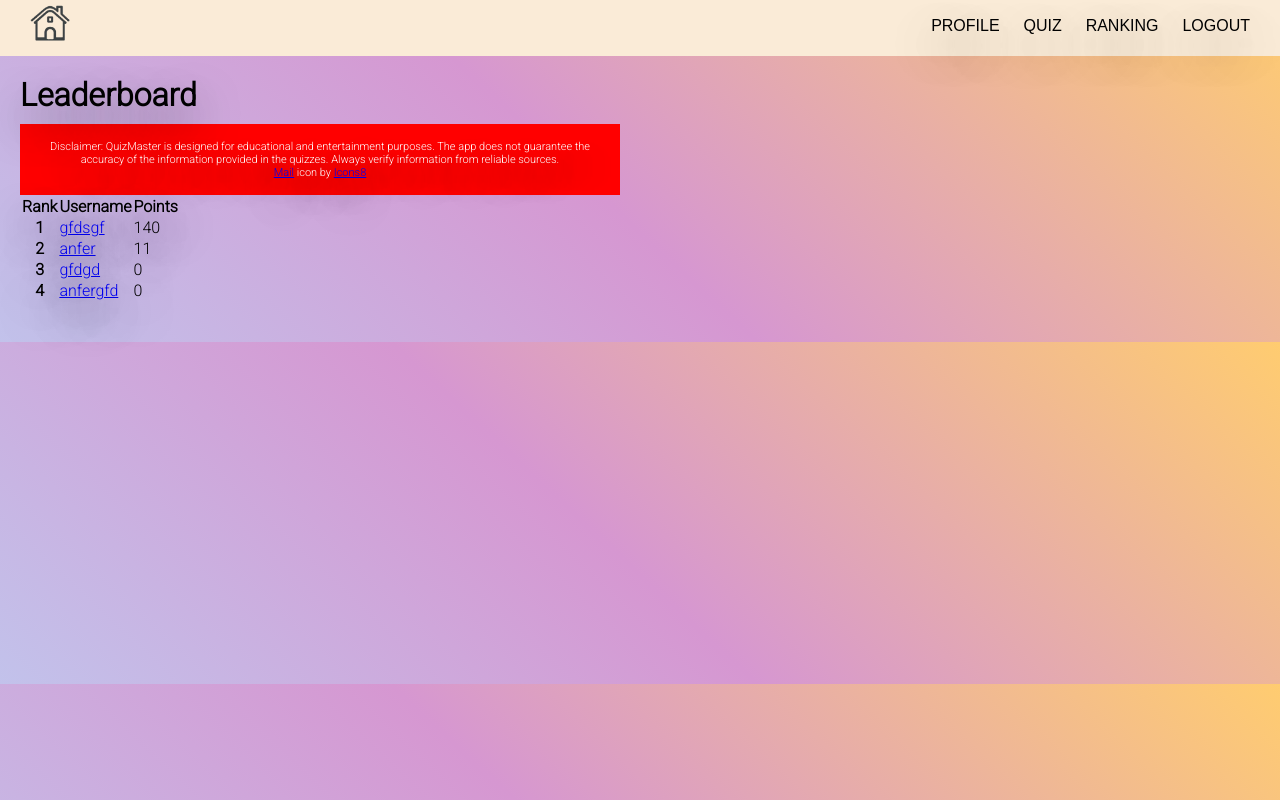
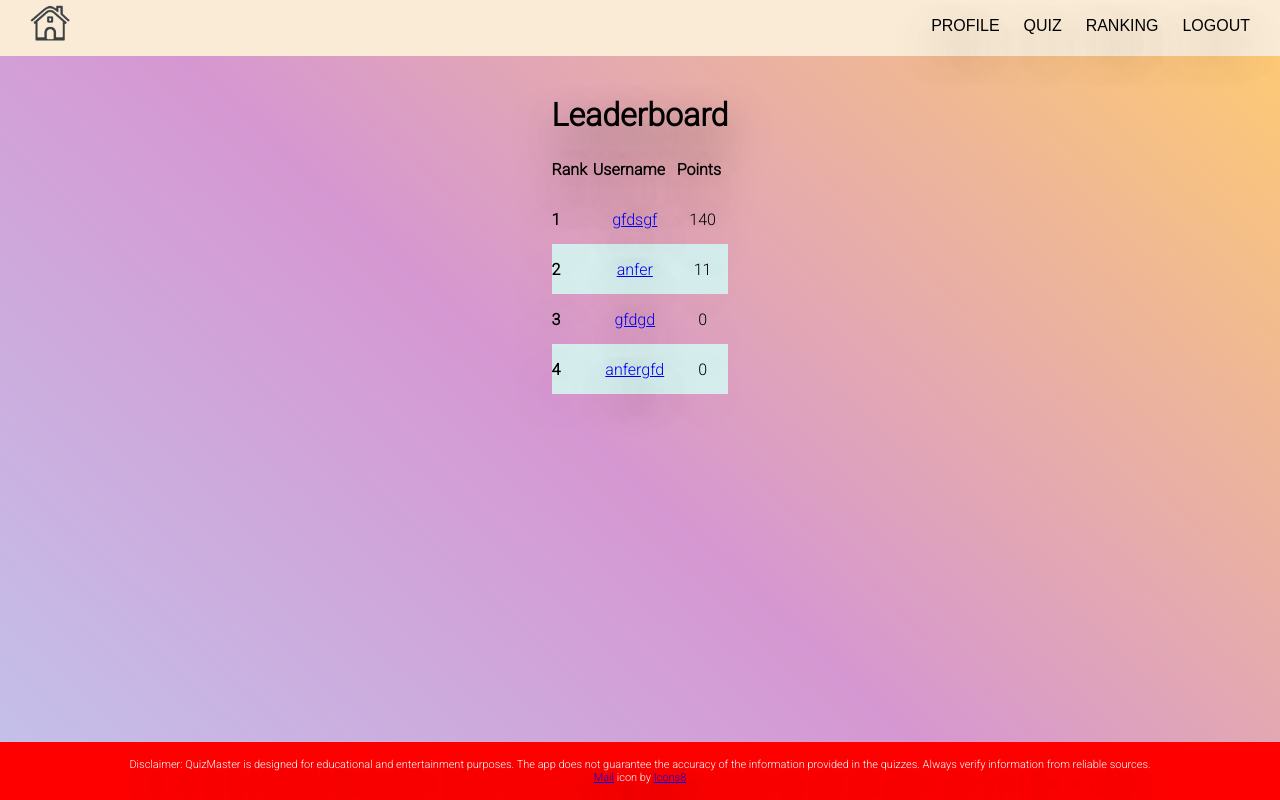
Before and after one commit to juhum/QuizApp, a Flask app: page /leaderboard in a window 1280 px wide. Run offline with Flask 3, Linux system fonts and the light colour scheme; a user stored in the database is signed in; data comes from the database, SQL or seed files in the repository; parts of the project's set-up code (start-up, migrations or seed data) failed here and were passed over.

Commit message:
leaderboard page update

```diff
--- /dev/null
+++ b/website/static/css/leaderboardstyle.css
@@ -0,0 +1,49 @@
+
+*,
+*::after,
+*::before {
+    margin: 0;
+    padding: 0;
+    box-sizing: border-box;
+}
+
+
+html {
+    scroll-behavior: smooth;
+}
+
+
+
+.container{
+    /*align-content: center;*/
+    /*align-items: center;*/
+    /*justify-content: center;*/
+    /*justify-items: center;*/
+    text-align: center;
+    /*max-width: 300px;*/
+    margin: 0 auto;
+    /*border: 3px solid red;*/
+    padding: 1.25rem;
+
+}
+
+tr:nth-child(even) {
+    background-color: #D6EEEE;
+}
+th {
+    text-align: left;
+}
+
+tr:hover {
+    background-color: #F5F5F5;
+}
+table {
+    border-collapse: separate;
+    border-spacing: 0;
+    border-radius: 10px;
+    width: 100%;
+}
+
+tr{
+    height: 50px;
+}
--- a/website/static/css/style.css
+++ b/website/static/css/style.css
@@ -120,16 +120,24 @@ background-image: linear-gradient(43deg, #c2c2eb 0%, #d697d1 46%, #FFCC70 100%);
 
 
 /* Footer CSS */
+body {
+  display: flex;
+  min-height: 100vh;
+  flex-direction: column;
+}
+
+.container {
+  flex: 1;
+}
+
 .footer {
   background: red;
   width: 100%;
   padding: 1rem;
   color: white;
-    text-align: center;
-    font-size: 11px;
-  bottom: 0;
+  text-align: center;
+  font-size: 11px;
 }
-
 /* DARK MODE */
 .dark-mode {
   background-color: #0f132f;
--- a/website/templates/leaderboard.html
+++ b/website/templates/leaderboard.html
@@ -1,9 +1,12 @@
 {% extends "base.html" %}
+
 {% block title %}Ranking{% endblock %}
 
 {% block content %}
+<link rel="stylesheet" href="../static/css/leaderboardstyle.css">
+<div id="main-container">
     <h1>Leaderboard</h1>
-    <table class="table table-striped">
+    <table>
         <thead>
             <tr>
                 <th scope="col">Rank</th>
@@ -20,4 +23,6 @@
             </tr>
             {% endfor %}
         </tbody>
+    </table>
+</div>
 {% endblock %}
```
Also changed, not shown: website/static/js/scripthome.js (line endings or trailing spaces).
